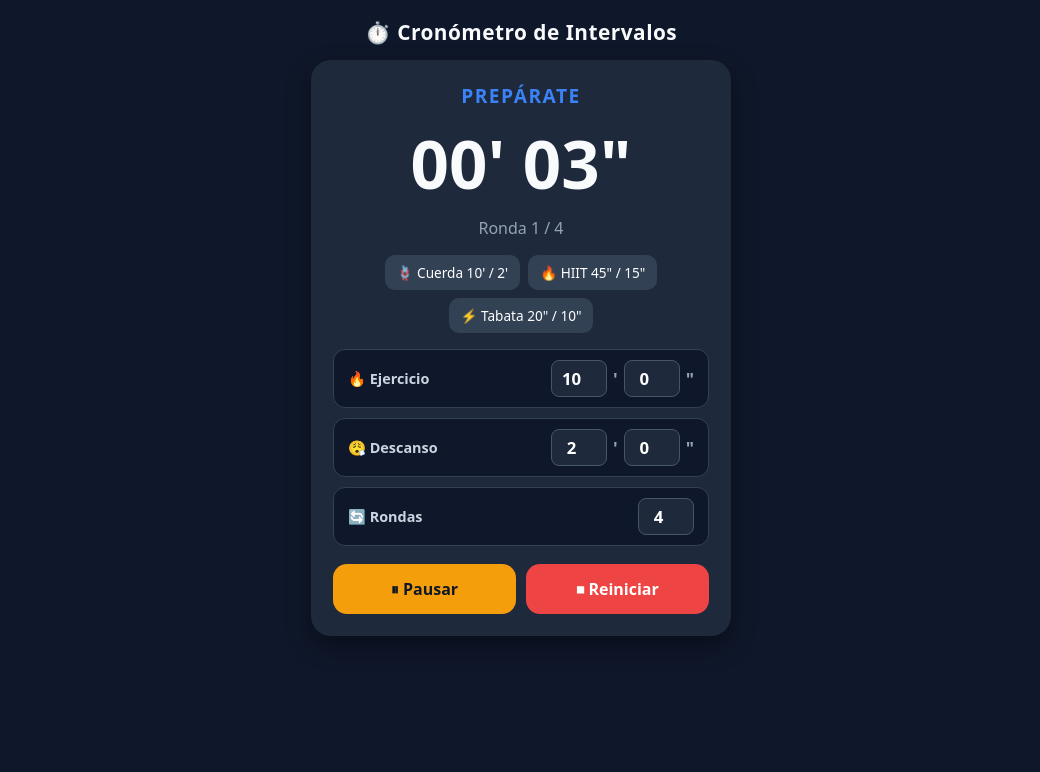
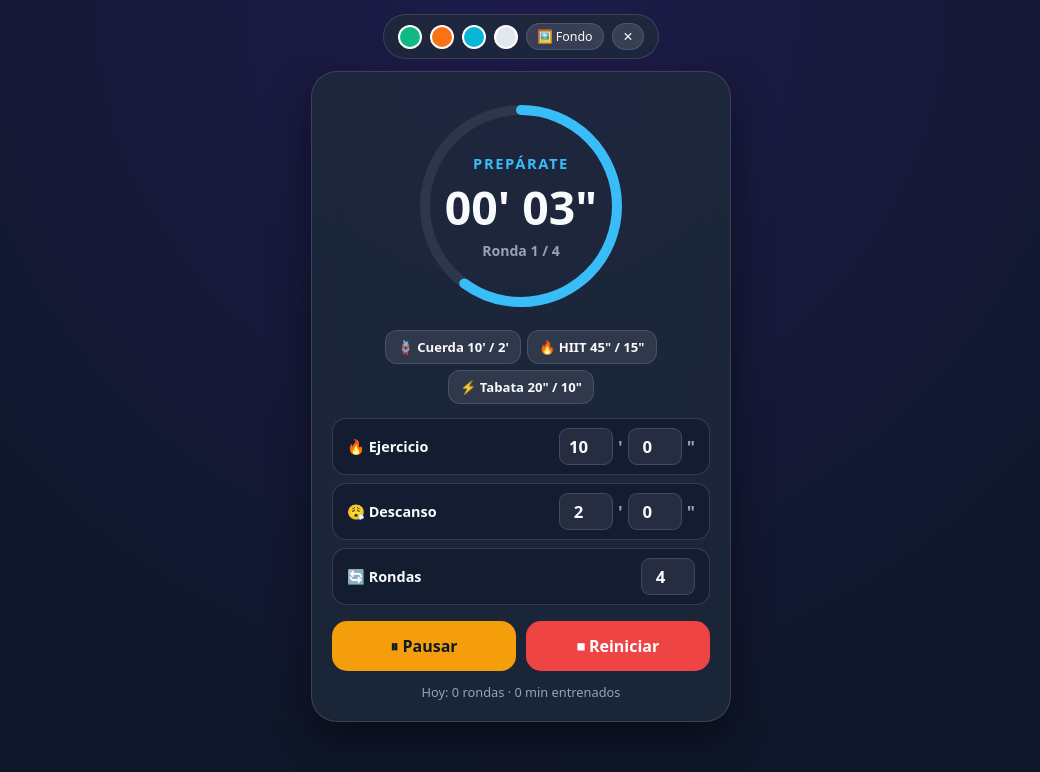
Before and after one commit to AZRAELRZR42/intervalos-app, a plain HTML site: page index.html in a window 1280 px wide. Both pictures are taken after a click on the button "▶ Iniciar". Shown: the whole page, without its empty margins (119-1159 px from the left). Drawn offline with Linux system fonts and the light colour scheme.

Commit message:
Entorno dinamico en 3 bloques

```diff
--- a/index.html
+++ b/index.html
@@ -5,198 +5,206 @@
 <meta name="viewport" content="width=device-width, initial-scale=1.0, user-scalable=no">
 <meta name="theme-color" content="#0f172a">
 <link rel="manifest" href="manifest.json">
-<link rel="icon" href="icon-512.png">
-<title>Cronómetro HIIT & Cuerda</title>
+<link rel="icon" href="icon-192.png">
+<link rel="apple-touch-icon" href="icon-192.png">
+<title>Cronómetro de Intervalos</title>
 <style>
-  :root { --bg:#0f172a; --card:#1e293b; --work:#10b981; --rest:#f59e0b; --prep:#3b82f6; --text:#f8fafc; }
+  :root { --bg:#0f172a; --bg2:#1e1b4b; --card:rgba(30,41,59,0.84); --work:#10b981; --rest:#f59e0b; --prep:#38bdf8; --text:#f8fafc; --muted:#94a3b8; --border:rgba(148,163,184,0.24); --bg-img:none; }
   * { box-sizing:border-box; font-family:system-ui,-apple-system,sans-serif; margin:0; padding:0; }
-  body { background:var(--bg); color:var(--text); display:flex; flex-direction:column; align-items:center; min-height:100vh; padding:18px; }
-  h1 { font-size:1.3rem; margin-bottom:14px; letter-spacing:0.5px; }
-  .panel { background:var(--card); width:100%; max-width:420px; border-radius:20px; padding:22px; text-align:center; box-shadow:0 10px 25px rgba(0,0,0,.4); }
-  .estado { font-size:1.2rem; font-weight:700; text-transform:uppercase; letter-spacing:1.5px; margin-bottom:6px; color:var(--prep); }
-  .reloj { font-size:4.2rem; font-weight:800; font-variant-numeric:tabular-nums; margin:8px 0; }
-  .ronda { font-size:1rem; color:#94a3b8; margin-bottom:16px; }
-  .presets { display:flex; gap:8px; justify-content:center; flex-wrap:wrap; margin-bottom:16px; }
-  .presets button { background:#334155; color:#fff; border:none; padding:8px 12px; border-radius:10px; font-size:0.85rem; cursor:pointer; }
-  .filas { display:flex; flex-direction:column; gap:10px; margin-bottom:18px; }
-  .fila { display:flex; align-items:center; justify-content:space-between; background:#0f172a; padding:10px 14px; border-radius:12px; border:1px solid #334155; }
-  .fila span.titulo { font-size:0.9rem; color:#cbd5e1; font-weight:600; }
-  .tiempo-par { display:flex; align-items:center; gap:6px; }
-  .tiempo-par input { width:56px; background:#1e293b; border:1px solid #475569; color:#fff; padding:6px; border-radius:8px; text-align:center; font-size:1.05rem; font-weight:700; }
-  .tiempo-par b { color:#94a3b8; font-size:1.1rem; }
+  body { background:var(--bg-img), radial-gradient(circle at top, var(--bg2), var(--bg) 75%); background-size:cover; background-position:center; background-attachment:fixed; color:var(--text); display:flex; flex-direction:column; align-items:center; min-height:100vh; padding:14px; transition:background 0.4s; }
+  .barra-temas { display:flex; gap:8px; align-items:center; justify-content:center; flex-wrap:wrap; margin-bottom:12px; background:var(--card); backdrop-filter:blur(10px); padding:8px 14px; border-radius:999px; border:1px solid var(--border); }
+  .tema-btn { width:24px; height:24px; border-radius:50%; border:2px solid #fff; cursor:pointer; }
+  .foto-btn { background:rgba(255,255,255,0.12); color:var(--text); border:1px solid var(--border); padding:4px 10px; border-radius:999px; font-size:0.78rem; cursor:pointer; }
+  .panel { background:var(--card); backdrop-filter:blur(14px); width:100%; max-width:420px; border-radius:26px; padding:20px; text-align:center; border:1px solid var(--border); box-shadow:0 18px 40px rgba(0,0,0,0.45); }
+  .anillo-wrap { position:relative; width:220px; height:220px; margin:4px auto 14px; display:flex; align-items:center; justify-content:center; }
+  svg.anillo { position:absolute; top:0; left:0; width:100%; height:100%; transform:rotate(-90deg); }
+  circle.fondo { fill:none; stroke:rgba(255,255,255,0.08); stroke-width:10; }
+  circle.progreso { fill:none; stroke:var(--prep); stroke-width:10; stroke-linecap:round; stroke-dasharray:603; stroke-dashoffset:0; transition:stroke-dashoffset 0.35s linear, stroke 0.3s; }
+  .centro-reloj { z-index:2; display:flex; flex-direction:column; align-items:center; }
+  .estado { font-size:0.92rem; font-weight:800; letter-spacing:1.6px; text-transform:uppercase; color:var(--prep); }
+  .reloj { font-size:2.9rem; font-weight:800; font-variant-numeric:tabular-nums; margin:2px 0; transition:transform 0.15s; }
+  .latido { transform:scale(1.09); }
+  .ronda { font-size:0.88rem; color:var(--muted); font-weight:600; }
+  .presets { display:flex; gap:6px; justify-content:center; flex-wrap:wrap; margin-bottom:14px; }
+  .presets button { background:rgba(255,255,255,0.09); color:var(--text); border:1px solid var(--border); padding:7px 11px; border-radius:12px; font-size:0.82rem; font-weight:600; cursor:pointer; }
+  .filas { display:flex; flex-direction:column; gap:8px; margin-bottom:16px; }
+  .fila { display:flex; align-items:center; justify-content:space-between; background:rgba(15,23,42,0.55); padding:9px 14px; border-radius:14px; border:1px solid var(--border); }
+  .fila span.titulo { font-size:0.9rem; font-weight:600; }
+  .tiempo-par { display:flex; align-items:center; gap:5px; }
+  .tiempo-par input { width:54px; background:rgba(255,255,255,0.08); border:1px solid var(--border); color:var(--text); padding:6px; border-radius:9px; text-align:center; font-size:1.05rem; font-weight:700; }
+  .tiempo-par b { color:var(--muted); font-size:1.1rem; }
   .controles { display:flex; gap:10px; }
-  .btn { flex:1; border:none; padding:14px; border-radius:14px; font-size:1rem; font-weight:700; cursor:pointer; color:#0f172a; }
+  .btn { flex:1; border:none; padding:14px; border-radius:15px; font-size:1rem; font-weight:800; cursor:pointer; color:#0f172a; }
   .btn-start { background:var(--work); }
   .btn-pause { background:var(--rest); }
   .btn-stop { background:#ef4444; color:#fff; }
+  .resumen-hoy { margin-top:12px; font-size:0.8rem; color:var(--muted); }
 </style>
 </head>
 <body>
-  <h1>⏱️ Cronómetro de Intervalos</h1>
+  <div class="barra-temas">
+    <button class="tema-btn" style="background:#10b981" onclick="aplicarTema('neon')"></button>
+    <button class="tema-btn" style="background:#f97316" onclick="aplicarTema('lava')"></button>
+    <button class="tema-btn" style="background:#06b6d4" onclick="aplicarTema('oceano')"></button>
+    <button class="tema-btn" style="background:#e2e8f0" onclick="aplicarTema('claro')"></button>
+    <label class="foto-btn">🖼️ Fondo <input type="file" accept="image/*" hidden onchange="cargarFondo(event)"></label>
+    <button class="foto-btn" onclick="quitarFondo()">✕</button>
+  </div>
   <div class="panel">
+    <div class="anillo-wrap">
+      <svg class="anillo" viewBox="0 0 220 220">
+        <circle class="fondo" cx="110" cy="110" r="96"></circle>
+        <circle id="arco" class="progreso" cx="110" cy="110" r="96"></circle>
+      </svg>
+      <div class="centro-reloj">
         <div id="estado" class="estado">Listo</div>
         <div id="reloj" class="reloj">10' 00"</div>
         <div id="ronda" class="ronda">Ronda 0 / 4</div>
-
-    <div class="presets">
-      <button onclick="setPreset(10,0, 2,0, 4)">🪢 Cuerda 10' / 2'</button>
-      <button onclick="setPreset(0,45, 0,15, 8)">🔥 HIIT 45" / 15"</button>
-      <button onclick="setPreset(0,20, 0,10, 8)">⚡ Tabata 20" / 10"</button>
-    </div>
-
-    <div class="filas">
-      <div class="fila">
-        <span class="titulo">🔥 Ejercicio</span>
-        <div class="tiempo-par">
-          <input id="wMin" type="number" value="10" min="0" max="99" onchange="syncPreview()"><b>'</b>
-          <input id="wSec" type="number" value="0" min="0" max="59" onchange="syncPreview()"><b>"</b>
       </div>
     </div>
-      <div class="fila">
-        <span class="titulo">😮‍💨 Descanso</span>
-        <div class="tiempo-par">
-          <input id="rMin" type="number" value="2" min="0" max="99"><b>'</b>
-          <input id="rSec" type="number" value="0" min="0" max="59"><b>"</b>
+    <div class="presets">
+      <button onclick="setPreset(10,0,2,0,4)">🪢 Cuerda 10' / 2'</button>
+      <button onclick="setPreset(0,45,0,15,8)">🔥 HIIT 45" / 15"</button>
+      <button onclick="setPreset(0,20,0,10,8)">⚡ Tabata 20" / 10"</button>
     </div>
+    <div class="filas">
+      <div class="fila"><span class="titulo">🔥 Ejercicio</span><div class="tiempo-par"><input id="wMin" type="number" value="10" min="0" max="99" onchange="syncPreview()"><b>'</b><input id="wSec" type="number" value="0" min="0" max="59" onchange="syncPreview()"><b>"</b></div></div>
+      <div class="fila"><span class="titulo">😮‍💨 Descanso</span><div class="tiempo-par"><input id="rMin" type="number" value="2" min="0" max="99"><b>'</b><input id="rSec" type="number" value="0" min="0" max="59"><b>"</b></div></div>
+      <div class="fila"><span class="titulo">🔄 Rondas</span><div class="tiempo-par"><input id="inRounds" type="number" value="4" min="1" max="50" onchange="syncPreview()"></div></div>
     </div>
-      <div class="fila">
-        <span class="titulo">🔄 Rondas</span>
-        <div class="tiempo-par">
-          <input id="inRounds" type="number" value="4" min="1" max="50" onchange="syncPreview()">
-        </div>
-      </div>
-    </div>
-
     <div class="controles">
       <button id="btnMain" class="btn btn-start" onclick="toggleTimer()">▶ Iniciar</button>
       <button class="btn btn-stop" onclick="resetTimer()">⏹ Reiniciar</button>
     </div>
+    <div id="resumenHoy" class="resumen-hoy">Hoy: 0 rondas · 0 min entrenados</div>
   </div>
+<script>
+const TEMAS = {
+  neon:   { bg:'#0f172a', bg2:'#1e1b4b', card:'rgba(30,41,59,0.84)', work:'#10b981', rest:'#f59e0b', prep:'#38bdf8', text:'#f8fafc', muted:'#94a3b8' },
+  lava:   { bg:'#180909', bg2:'#450a0a', card:'rgba(45,15,15,0.84)', work:'#f97316', rest:'#eab308', prep:'#fb7185', text:'#fff7ed', muted:'#fdba74' },
+  oceano: { bg:'#04151f', bg2:'#0c4a6e', card:'rgba(12,50,75,0.84)', work:'#06b6d4', rest:'#a78bfa', prep:'#34d399', text:'#f0f9ff', muted:'#7dd3fc' },
+  claro:  { bg:'#e2e8f0', bg2:'#cbd5e1', card:'rgba(255,255,255,0.88)', work:'#059669', rest:'#d97706', prep:'#0284c7', text:'#0f172a', muted:'#475569' }
+};
+function aplicarTema(n) {
+  const t = TEMAS[n] || TEMAS.neon, r = document.documentElement.style;
+  Object.keys(t).forEach(k => r.setProperty('--' + k, t[k]));
+  localStorage.setItem('hiit_tema', n); updateUI();
+}
+function cargarFondo(ev) {
+  const file = ev.target.files && ev.target.files.item(0);
+  if (!file) return;
+  const reader = new FileReader();
+  reader.onload = () => {
+    const u = 'url("' + reader.result + '")';
+    document.documentElement.style.setProperty('--bg-img', u);
+    try { localStorage.setItem('hiit_fondo', u); } catch (e) {}
+  };
+  reader.readAsDataURL(file);
+}
+function quitarFondo() { document.documentElement.style.setProperty('--bg-img', 'none'); localStorage.removeItem('hiit_fondo'); }
 
-<script>
-let timer = null, phase = 'idle', rem = 600, round = 0, wakeLock = null;
-const ctx = new (window.AudioContext || window.webkitAudioContext)();
-
-function getWorkSec() {
-  return (parseInt(document.getElementById('wMin').value) || 0) * 60 + (parseInt(document.getElementById('wSec').value) || 0);
-}
-function getRestSec() {
-  return (parseInt(document.getElementById('rMin').value) || 0) * 60 + (parseInt(document.getElementById('rSec').value) || 0);
-}
+let timer = null, phase = 'idle', rem = 600, totalPhase = 600, round = 0, wakeLock = null;
+const PERIMETRO = 603, ctx = new (window.AudioContext || window.webkitAudioContext)();
+const getWorkSec = () => (parseInt(document.getElementById('wMin').value)||0)*60 + (parseInt(document.getElementById('wSec').value)||0);
+const getRestSec = () => (parseInt(document.getElementById('rMin').value)||0)*60 + (parseInt(document.getElementById('rSec').value)||0);
 
 function tone(freqs, dur=0.18) {
   if (ctx.state === 'suspended') ctx.resume();
   freqs.forEach((f, i) => {
     const o = ctx.createOscillator(), g = ctx.createGain();
     o.type = 'sine'; o.frequency.value = f;
-    g.gain.setValueAtTime(0.35, ctx.currentTime + i * (dur + 0.05));
-    g.gain.exponentialRampToValueAtTime(0.001, ctx.currentTime + i * (dur + 0.05) + dur);
+    g.gain.setValueAtTime(0.35, ctx.currentTime + i*(dur+0.05));
+    g.gain.exponentialRampToValueAtTime(0.001, ctx.currentTime + i*(dur+0.05) + dur);
     o.connect(g); g.connect(ctx.destination);
-    o.start(ctx.currentTime + i * (dur + 0.05));
-    o.stop(ctx.currentTime + i * (dur + 0.05) + dur);
+    o.start(ctx.currentTime + i*(dur+0.05)); o.stop(ctx.currentTime + i*(dur+0.05) + dur);
   });
 }
-
 function speak(txt) {
   if (!('speechSynthesis' in window)) return;
   speechSynthesis.cancel();
-  const u = new SpeechSynthesisUtterance(txt);
-  u.lang = 'es-MX'; u.rate = 1.1;
-  speechSynthesis.speak(u);
+  const u = new SpeechSynthesisUtterance(txt); u.lang = 'es-MX'; u.rate = 1.1; speechSynthesis.speak(u);
 }
-
+const vibrar = p => { if ('vibrate' in navigator) navigator.vibrate(p); };
 async function keepAwake(on) {
   try {
     if (on && 'wakeLock' in navigator) wakeLock = await navigator.wakeLock.request('screen');
     else if (!on && wakeLock) { await wakeLock.release(); wakeLock = null; }
   } catch (e) {}
 }
+const fmt = s => String(Math.floor(s/60)).padStart(2,'0') + "' " + String(s%60).padStart(2,'0') + '"';
 
-function fmt(s) {
-  const m = String(Math.floor(s / 60)).padStart(2, '0');
-  const sec = String(s % 60).padStart(2, '0');
-  return `${m}' ${sec}"`;
+function sumarProgreso(seg) {
+  const hoy = new Date().toISOString().slice(0,10), st = JSON.parse(localStorage.getItem('hiit_stats')||'{}');
+  if (st.fecha !== hoy) { st.fecha = hoy; st.rondas = 0; st.seg = 0; }
+  st.rondas += 1; st.seg += seg; localStorage.setItem('hiit_stats', JSON.stringify(st)); mostrarProgreso();
 }
-
+function mostrarProgreso() {
+  const hoy = new Date().toISOString().slice(0,10), st = JSON.parse(localStorage.getItem('hiit_stats')||'{}');
+  const r = st.fecha===hoy ? st.rondas : 0, m = st.fecha===hoy ? Math.round(st.seg/60) : 0;
+  document.getElementById('resumenHoy').textContent = 'Hoy: ' + r + ' rondas · ' + m + ' min entrenados';
+}
 function updateUI() {
-  const est = document.getElementById('estado');
+  const est = document.getElementById('estado'), arco = document.getElementById('arco');
   const totR = parseInt(document.getElementById('inRounds').value) || 1;
   document.getElementById('reloj').textContent = fmt(rem);
-  document.getElementById('ronda').textContent = `Ronda ${round} / ${totR}`;
-  est.textContent = phase === 'prep' ? 'Prepárate' : phase === 'work' ? '¡Entrenando!' : phase === 'rest' ? 'Descanso' : 'Listo';
-  est.style.color = phase === 'work' ? 'var(--work)' : phase === 'rest' ? 'var(--rest)' : 'var(--prep)';
+  document.getElementById('ronda').textContent = 'Ronda ' + round + ' / ' + totR;
+  const color = phase==='work' ? 'var(--work)' : phase==='rest' ? 'var(--rest)' : 'var(--prep)';
+  est.textContent = phase==='prep' ? 'Prepárate' : phase==='work' ? '¡Entrenando!' : phase==='rest' ? 'Descanso' : 'Listo';
+  est.style.color = color; arco.style.stroke = color;
+  const frac = totalPhase > 0 ? Math.max(0, Math.min(1, rem / totalPhase)) : 1;
+  arco.style.strokeDashoffset = PERIMETRO * (1 - frac);
 }
-
-function syncPreview() {
-  if (phase === 'idle') {
-    rem = Math.max(1, getWorkSec());
-    updateUI();
-  }
-}
-
+function syncPreview() { if (phase === 'idle') { rem = Math.max(1, getWorkSec()); totalPhase = rem; updateUI(); } }
 function setPreset(wm, ws, rm, rs, rnd) {
   resetTimer();
-  document.getElementById('wMin').value = wm;
-  document.getElementById('wSec').value = ws;
-  document.getElementById('rMin').value = rm;
-  document.getElementById('rSec').value = rs;
+  document.getElementById('wMin').value = wm; document.getElementById('wSec').value = ws;
+  document.getElementById('rMin').value = rm; document.getElementById('rSec').value = rs;
   document.getElementById('inRounds').value = rnd;
-  rem = Math.max(1, getWorkSec());
-  updateUI();
+  rem = Math.max(1, getWorkSec()); totalPhase = rem; updateUI();
 }
-
 function toggleTimer() {
   const btn = document.getElementById('btnMain');
-  if (timer) {
-    clearInterval(timer); timer = null;
-    btn.textContent = '▶ Reanudar'; btn.className = 'btn btn-start';
-    keepAwake(false); return;
-  }
-  if (phase === 'idle') {
-    phase = 'prep'; rem = 5; round = 1;
-    speak('Prepárate');
-  }
-  btn.textContent = '⏸ Pausar'; btn.className = 'btn btn-pause';
-  keepAwake(true); updateUI();
-
+  if (timer) { clearInterval(timer); timer = null; btn.textContent = '▶ Reanudar'; btn.className = 'btn btn-start'; keepAwake(false); return; }
+  if (phase === 'idle') { phase = 'prep'; rem = 5; totalPhase = 5; round = 1; speak('Prepárate'); }
+  btn.textContent = '⏸ Pausar'; btn.className = 'btn btn-pause'; keepAwake(true); updateUI();
   timer = setInterval(() => {
     rem--;
-    if (rem <= 3 && rem >= 1) speak(String(rem));
+    const relojEl = document.getElementById('reloj');
+    if (rem <= 3 && rem >= 1) { speak(String(rem)); relojEl.classList.add('latido'); setTimeout(() => relojEl.classList.remove('latido'), 200); }
     if (rem <= 0) {
-      const workS = Math.max(1, getWorkSec());
-      const restS = Math.max(0, getRestSec());
-      const totR = parseInt(document.getElementById('inRounds').value) || 1;
-
+      const workS = Math.max(1, getWorkSec()), restS = Math.max(0, getRestSec()), totR = parseInt(document.getElementById('inRounds').value) || 1;
       if (phase === 'prep' || phase === 'rest') {
-        phase = 'work'; rem = workS;
-        tone(new Array(880, 1320), 0.2); speak(`Empieza ronda ${round}`);
+        phase = 'work'; rem = workS; totalPhase = workS;
+        tone(new Array(880, 1320), 0.2); speak('Empieza ronda ' + round); vibrar(200);
       } else if (phase === 'work') {
+        sumarProgreso(workS);
         if (round < totR && restS > 0) {
-          phase = 'rest'; rem = restS;
-          tone(new Array(660, 440), 0.22); speak('Tiempo terminado. Descanso');
+          round++; phase = 'rest'; rem = restS; totalPhase = restS;
+          tone(new Array(660, 440), 0.22); speak('Tiempo terminado. Descanso'); vibrar(new Array(150, 80, 150));
         } else if (round < totR) {
-          round++; rem = workS;
-          tone(new Array(880, 1320), 0.2); speak(`Ronda ${round}`);
+          round++; phase = 'work'; rem = workS; totalPhase = workS;
+          tone(new Array(880, 1320), 0.2); speak('Ronda ' + round); vibrar(200);
         } else {
-          tone(new Array(880, 1108, 1320), 0.2); speak('Entrenamiento terminado. Excelente trabajo');
+          tone(new Array(880, 1108, 1320), 0.2); speak('Entrenamiento terminado. Excelente trabajo'); vibrar(new Array(200, 100, 200, 100, 300));
           resetTimer(); return;
         }
       }
-      if (phase === 'rest') round++;
     }
     updateUI();
   }, 1000);
 }
-
 function resetTimer() {
   clearInterval(timer); timer = null; phase = 'idle'; round = 0;
-  rem = Math.max(1, getWorkSec());
-  const btn = document.getElementById('btnMain');
-  btn.textContent = '▶ Iniciar'; btn.className = 'btn btn-start';
+  rem = Math.max(1, getWorkSec()); totalPhase = rem;
+  const btn = document.getElementById('btnMain'); btn.textContent = '▶ Iniciar'; btn.className = 'btn btn-start';
   keepAwake(false); updateUI();
 }
-
+(function init() {
+  aplicarTema(localStorage.getItem('hiit_tema') || 'neon');
+  const f = localStorage.getItem('hiit_fondo'); if (f) document.documentElement.style.setProperty('--bg-img', f);
+  mostrarProgreso();
   if ('serviceWorker' in navigator) navigator.serviceWorker.register('sw.js');
+})();
 </script>
 </body>
 </html>
```
Also changed, not shown: sw.js (+5 -6 lines), icon-192.png (added), icon-512.png, manifest.json. Lines whose indentation alone changed are shown as unchanged.
